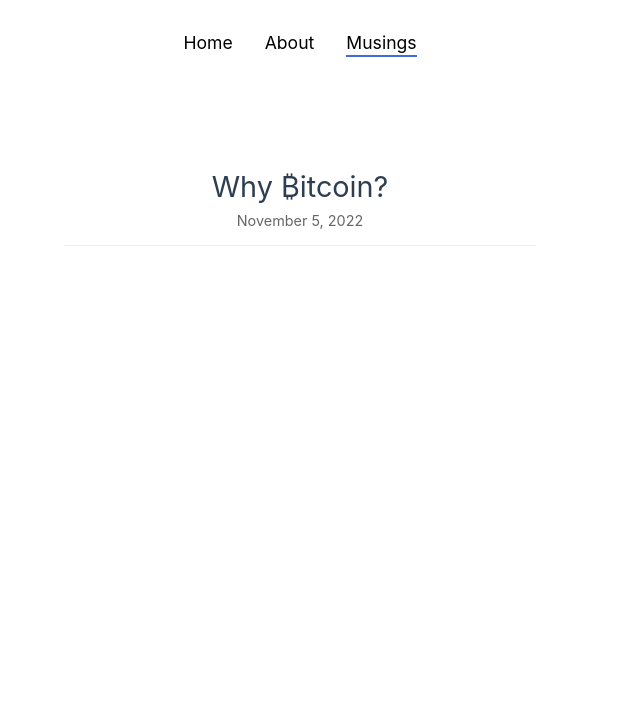
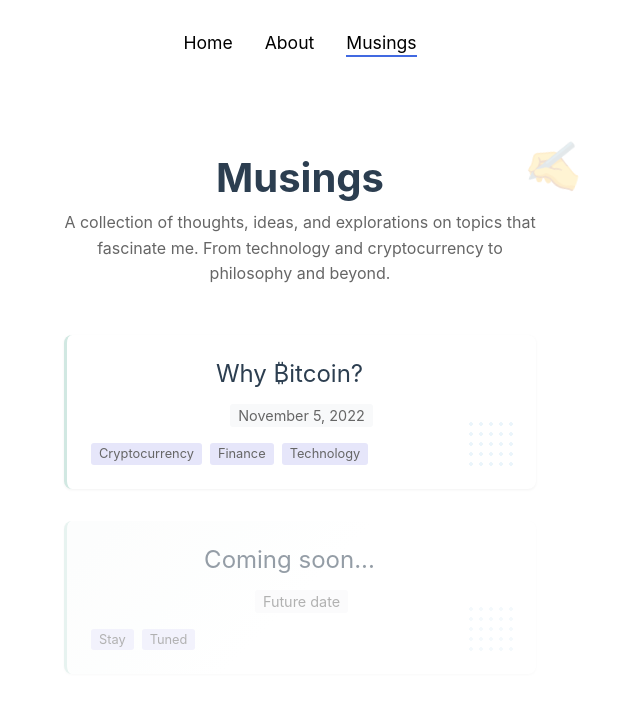
Before and after one commit to raduButucelea23/radubutucelea.github.io, a plain HTML site: page musings.html in a window 1280 px wide. Shown: the whole page, without its empty margins (340-980 px from the left). Drawn offline with Linux system fonts and the light colour scheme.

Commit message:
Redesign Musings page with quirky card-based layout

```diff
--- a/musings.html
+++ b/musings.html
@@ -6,29 +6,127 @@
     <title>Musings - Radu Butucea</title>
     <link rel="stylesheet" href="style.css">
     <style>
-        .blog-container {
+        body {
+            font-family: -apple-system, BlinkMacSystemFont, "Segoe UI", Helvetica, Arial, sans-serif;
+        }
+        .musings-container {
             max-width: 1200px;
             margin: 0;
             padding: 2rem;
         }
+        .musings-intro {
+            max-width: 600px;
+            margin-bottom: 3rem;
+            position: relative;
+        }
+        .musings-intro:after {
+            content: "✍️";
+            position: absolute;
+            font-size: 3rem;
+            right: -50px;
+            top: -20px;
+            opacity: 0.2;
+            transform: rotate(15deg);
+        }
+        .musings-intro h1 {
+            font-size: 2.5rem;
+            margin-bottom: 0.5rem;
+            color: #2C3E50;
+        }
+        .musings-intro p {
+            color: #666;
+            line-height: 1.6;
+        }
+        .blog-entries {
+            display: grid;
+            grid-template-columns: repeat(auto-fill, minmax(300px, 1fr));
+            gap: 2rem;
+            margin-top: 2rem;
+        }
         .blog-entry {
-            margin-bottom: 2rem;
-            padding: 1rem 0;
-            border-bottom: 1px solid #eee;
+            position: relative;
+            padding: 1.5rem;
+            border-radius: 8px;
+            transition: all 0.3s ease;
+            background-color: #fff;
+            box-shadow: 0 1px 3px rgba(0,0,0,0.05);
+            border-left: 3px solid #D1E8E2;
+        }
+        .blog-entry:hover {
+            transform: translateY(-5px);
+            box-shadow: 0 5px 15px rgba(0,0,0,0.1);
+            border-left: 3px solid #3498db;
+        }
+        .blog-entry:before {
+            content: "";
+            position: absolute;
+            top: 0;
+            left: 0;
+            width: 100%;
+            height: 100%;
+            background: linear-gradient(135deg, rgba(209,232,226,0.1) 0%, rgba(255,255,255,0) 50%);
+            border-radius: 8px;
+            z-index: -1;
         }
         .blog-title {
             color: #2C3E50;
             margin-bottom: 0.5rem;
-            font-size: 1.8rem;
+            font-size: 1.5rem;
             text-decoration: none;
             display: block;
+            position: relative;
+            padding-right: 1.5rem;
         }
-        .blog-title:hover {
-            color: #3498db;
+        .blog-title:after {
+            content: "→";
+            position: absolute;
+            right: 0;
+            top: 50%;
+            transform: translateY(-50%);
+            opacity: 0;
+            transition: all 0.3s ease;
+        }
+        .blog-entry:hover .blog-title:after {
+            opacity: 1;
+            right: -10px;
         }
         .blog-date {
             color: #666;
             font-size: 0.9rem;
+            display: inline-block;
+            padding: 0.2rem 0.5rem;
+            background-color: #f8f9fa;
+            border-radius: 3px;
+            margin-top: 0.5rem;
+        }
+        .tags {
+            margin-top: 1rem;
+            display: flex;
+            flex-wrap: wrap;
+            gap: 0.5rem;
+        }
+        .tag {
+            font-size: 0.8rem;
+            padding: 0.2rem 0.5rem;
+            background-color: #E6E6FA;
+            color: #666;
+            border-radius: 3px;
+        }
+        /* Quirky elements */
+        .quirky-dots {
+            position: absolute;
+            width: 50px;
+            height: 50px;
+            right: 20px;
+            bottom: 20px;
+            opacity: 0.1;
+            background-image: radial-gradient(#3498db 2px, transparent 2px);
+            background-size: 10px 10px;
+        }
+        @media (max-width: 768px) {
+            .blog-entries {
+                grid-template-columns: 1fr;
+            }
         }
     </style>
 </head>
@@ -39,11 +137,33 @@
         <a href="musings.html" class="active">Musings</a>
     </nav>
 
-    <main class="blog-container">
+    <main class="musings-container">
+        <div class="musings-intro">
+            <h1>Musings</h1>
+            <p>A collection of thoughts, ideas, and explorations on topics that fascinate me. From technology and cryptocurrency to philosophy and beyond.</p>
+        </div>
+
         <div class="blog-entries">
             <article class="blog-entry">
                 <a href="why-bitcoin.html" class="blog-title">Why ₿itcoin?</a>
                 <div class="blog-date">November 5, 2022</div>
+                <div class="tags">
+                    <span class="tag">Cryptocurrency</span>
+                    <span class="tag">Finance</span>
+                    <span class="tag">Technology</span>
+                </div>
+                <div class="quirky-dots"></div>
+            </article>
+
+            <!-- Placeholder for future blog entries -->
+            <article class="blog-entry" style="opacity: 0.5;">
+                <a href="#" class="blog-title">Coming soon...</a>
+                <div class="blog-date">Future date</div>
+                <div class="tags">
+                    <span class="tag">Stay</span>
+                    <span class="tag">Tuned</span>
+                </div>
+                <div class="quirky-dots"></div>
             </article>
         </div>
     </main>
```
